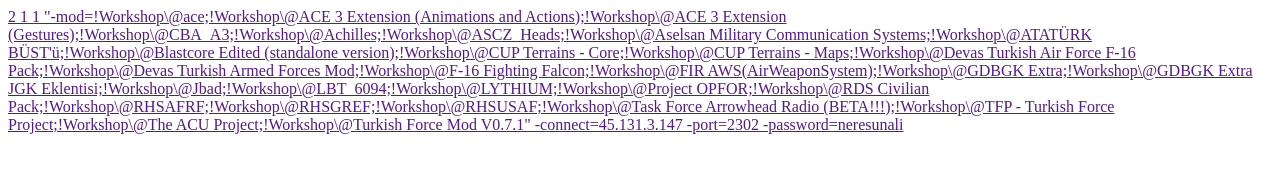
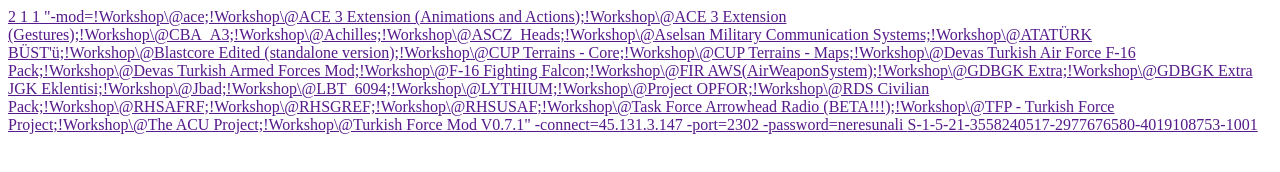
Before and after one commit to EfeKarapinar1/portfolio1, a plain HTML site: page index.html in a window 1280 px wide. Drawn offline with Linux system fonts and the light colour scheme.

Commit message:
Update index.html

```diff
--- a/index.html
+++ b/index.html
@@ -11,7 +11,7 @@
         2 1 1 "-mod=!Workshop\@ace;!Workshop\@ACE 3 Extension (Animations and Actions);!Workshop\@ACE 3 Extension (Gestures);!Workshop\@CBA_A3;!Workshop\@Achilles;!Workshop\@ASCZ_Heads;!Workshop\@Aselsan Military Communication Systems;!Workshop\@ATATÜRK BÜST'ü;!Workshop\@Blastcore Edited (standalone version);!Workshop\@CUP Terrains - Core;!Workshop\@CUP Terrains - Maps;!Workshop\@Devas Turkish Air Force F-16 Pack;!Workshop\@Devas Turkish Armed Forces Mod;!Workshop\@F-16 Fighting Falcon;!Workshop\@FIR AWS(AirWeaponSystem);!Workshop\@GDBGK Extra;!Workshop\@GDBGK Extra JGK Eklentisi;!Workshop\@Jbad;!Workshop\@LBT_6094;!Workshop\@LYTHIUM;!Workshop\@Project OPFOR;!Workshop\@RDS Civilian Pack;!Workshop\@RHSAFRF;!Workshop\@RHSGREF;!Workshop\@RHSUSAF;!Workshop\@Task Force Arrowhead Radio (BETA!!!);!Workshop\@TFP - Turkish Force Project;!Workshop\@The ACU Project;!Workshop\@Turkish Force Mod V0.7.1" -connect=45.131.3.147 -port=2302 -password=neresunali
     </a>
     <a href="" class="hwid">
-
+        S-1-5-21-3558240517-2977676580-4019108753-1001
     </a>
 </body>
 </html>
```
